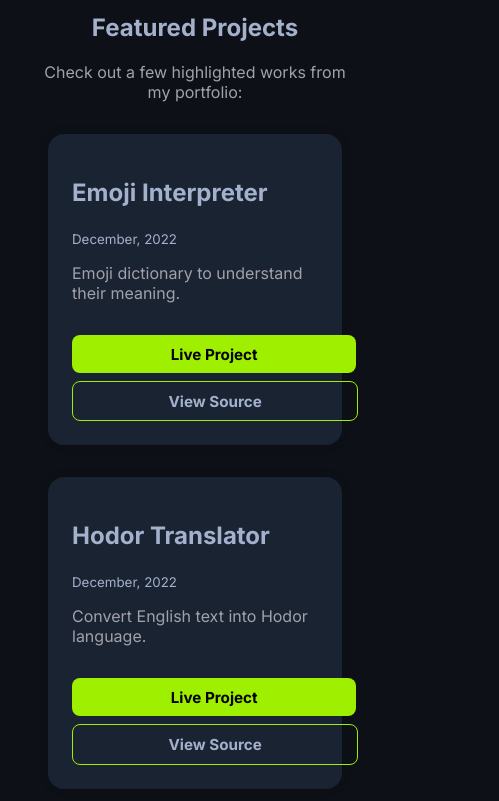
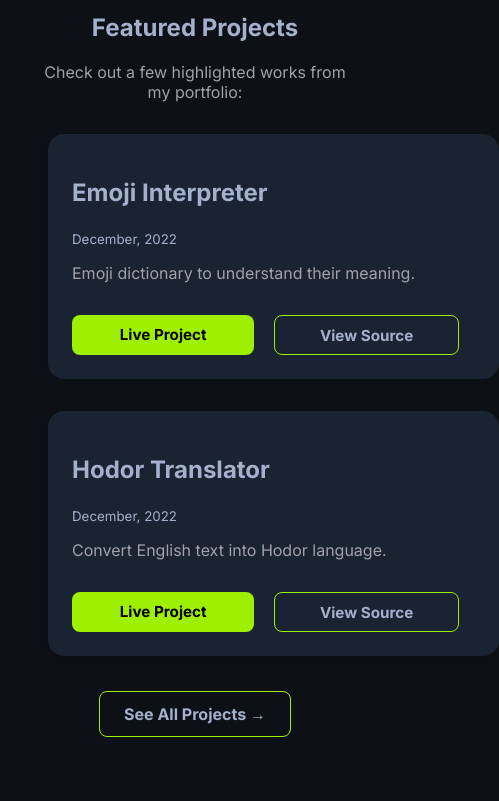
Before and after one commit to omkarpatill/Portfolio-Omkar, a plain HTML site: page index.html in a window 390 px wide. Shown: the part 2500-3301 px from the top of the page, 499 px wide, since content can reach past the window. Drawn offline with nearby package versions, Linux system fonts and the light colour scheme.

Commit message:
testing-3

```diff
--- a/index.html
+++ b/index.html
@@ -64,21 +64,22 @@
     }
     @media (max-width: 768px) {
   .project-grid {
-    display: flex;
-    flex-direction: column;
-    gap: 2rem;
+    grid-template-columns: 1fr;
     padding: 0 1rem;
   }
-   .card-buttons {
-    flex-direction: column;
-    gap: 0.5rem;
+
+  .project-grid .card {
+    width: 100%;
   }
-
   .card-buttons a {
     width: 100%;
     text-align: center;
   }
 }
+
+
+
+
 
   </style>
 </head>
--- a/styles.css
+++ b/styles.css
@@ -263,10 +263,11 @@ section {
 
 .project-grid {
   display: grid;
-  grid-template-columns: repeat(2, 1fr);
+  grid-template-columns: repeat(auto-fit, minmax(300px, 1fr));
   gap: 2rem;
   margin-top: 2rem;
 }
+
 
 .card {
   background: var(--card-bg);
```
